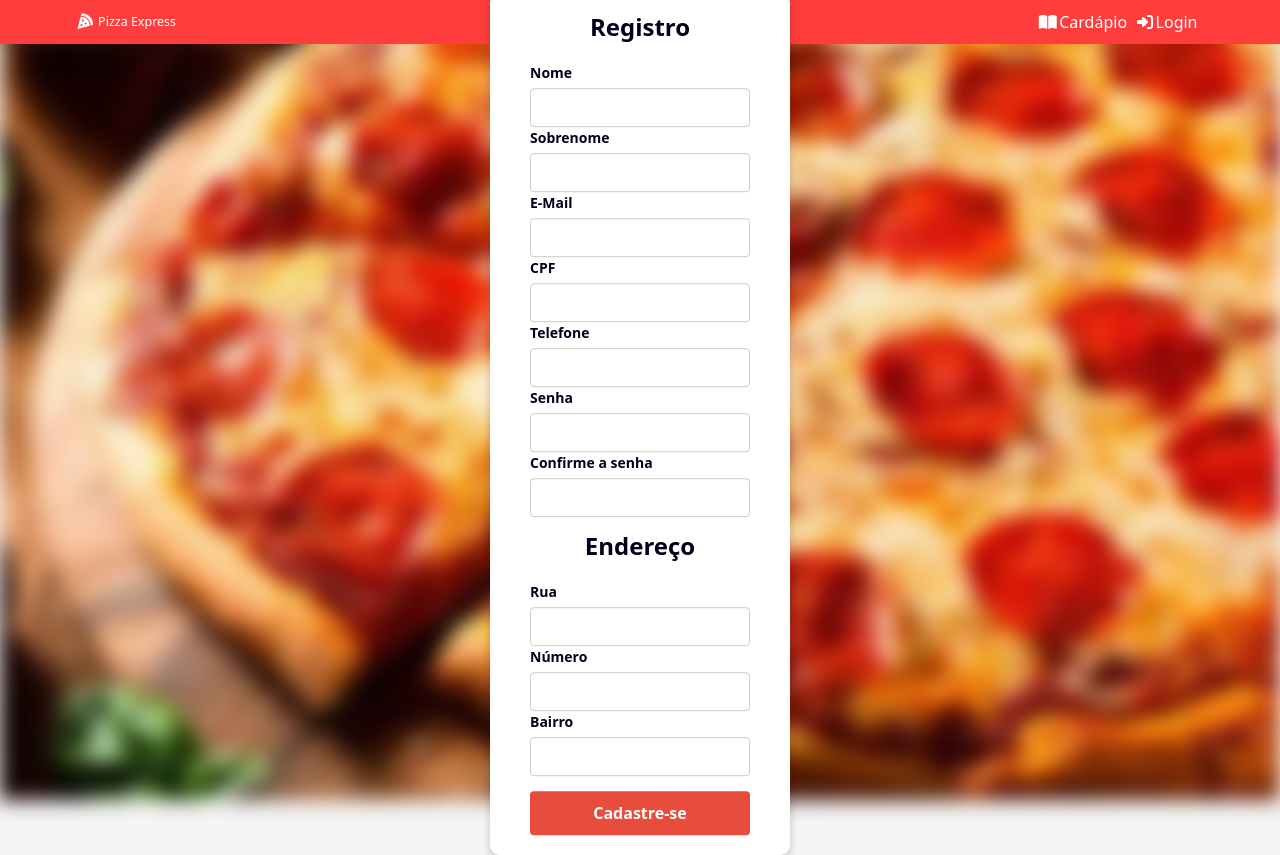
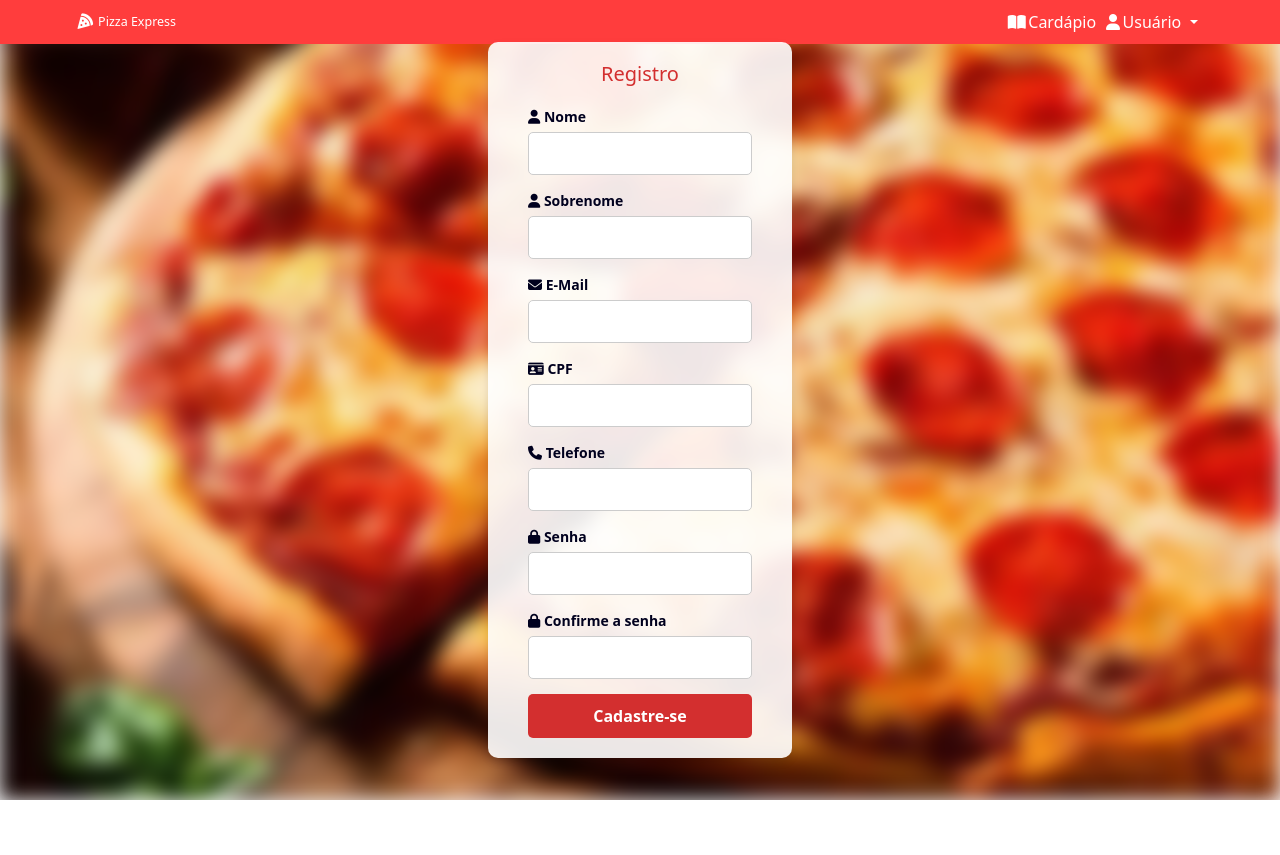
Before and after one commit to rodrigues-renato/pizzaria, a Django app: page /cliente/registrar/ in a window 1280 px wide. After the commit the page ends 800 px from the top, so only its background shows below. Run offline with Django 5.2, Linux system fonts and the light colour scheme; some libraries are stand-ins or nearby versions.

Commit message:
Melhorando estética dos formulários e adição da picklist usuário

```diff
--- a/clientes/templates/clientes/registrar.html
+++ b/clientes/templates/clientes/registrar.html
@@ -4,8 +4,6 @@
 {% block title %}
 Registro
 {% endblock title %}
-
-
 
 {% block bg %}
 <div class="background"></div>
@@ -23,48 +21,58 @@ Registro
 {% endblock bg %}
 
 {% block content %}
-    <div class="form-container">
-        <h2><b>Registro</b></h2>
-            <form method="POST">
+    <div class="login-container">
+        <form method="POST" class="login-form">
             {% csrf_token %}
+            <h2>Registro</h2>
+            <div class="form-group">
                 {{ user_form.non_field_errors }}
                 {{ address_form.non_field_errors }}
-                <div class="form-group">
-                    <label for="{{ user_form.first_name.id_for_label }}">Nome</label>
+
+                <label for="{{ user_form.first_name.id_for_label }}">
+                    <i class="fas fa-user"></i> Nome
+                </label>
                 {{ user_form.first_name }}
                 {{ user_form.first_name.errors }}
 
-                    <label for="{{ user_form.last_name.id_for_label }}">Sobrenome</label>
+                <label for="{{ user_form.last_name.id_for_label }}">
+                    <i class="fas fa-user"></i> Sobrenome
+                </label>
                 {{ user_form.last_name }}
                 {{ user_form.last_name.errors }}
 
-                    <label for="{{ user_form.email.id_for_label }}">E-Mail</label>
+                <label for="{{ user_form.email.id_for_label }}">
+                    <i class="fas fa-envelope"></i> E-Mail
+                </label>
                 {{ user_form.email }}
                 {{ user_form.email.errors }}
 
-                    <label for="{{ user_form.cpf.id_for_label }}">CPF</label>
+                <label for="{{ user_form.cpf.id_for_label }}">
+                    <i class="fas fa-id-card"></i> CPF
+                </label>
                 {{ user_form.cpf }}
                 {{ user_form.cpf.errors }}
 
-                    <label for="{{ user_form.telefone.id_for_label }}">Telefone</label>
+                <label for="{{ user_form.telefone.id_for_label }}">
+                    <i class="fas fa-phone"></i> Telefone
+                </label>
                 {{ user_form.telefone }}
                 {{ user_form.telefone.errors }}
 
+                <label for="{{ user_form.password1.id_for_label }}">
+                    <i class="fas fa-lock"></i> Senha
+                </label>
+                {{ user_form.password1 }}
+                {{ user_form.password1.errors }}
 
-                    <label for="{{ user_form.password1.id_for_label }}">Senha</label>
-                    {{ user_form.password1 }}
-                    {{  user_form.password1.errors }}
-
-                    <label for="{{ user_form.password2.id_for_label }}">Confirme a senha</label>
+                <label for="{{ user_form.password2.id_for_label }}">
+                    <i class="fas fa-lock"></i> Confirme a senha
+                </label>
                 {{ user_form.password2 }}
-                    {{  user_form.password2.errors }}
+                {{ user_form.password2.errors }}
             </div>
-
-                <h2><b>Endereço</b></h2>
-
-                {% include "endereco_form.html" %}
             <button type="submit" class="submit-btn">Cadastre-se</button>
-
         </form>
     </div>
+</div>
 {% endblock content %}
--- a/clientes/views.py
+++ b/clientes/views.py
@@ -22,7 +22,7 @@
             address = address_form.save(commit=False)
             address.user = user
             address.save()
-            messages.success(request, 'Usuário criado com sucesso')
+            # messages.success(request, 'Usuário criado com sucesso')
 
             # Quando uma conta é registrada, um carrinho é vinculado a ela
             custom_user = get_object_or_404(
@@ -46,7 +46,7 @@
         if form.is_valid():
             user = form.get_user()
             login(request, user)
-            messages.success(request, 'Logado com sucesso')
+            # messages.success(request, 'Logado com sucesso')
             return redirect('menu:index')
 
     return render(request, 'clientes/logar.html', {'form': form})
@@ -55,7 +55,7 @@
 @login_required(login_url='clientes:login_cliente')
 def deslogar_cliente(request):
     logout(request)
-    messages.success(request, 'Deslogado com sucesso')
+    # messages.success(request, 'Deslogado com sucesso')
     return redirect('clientes:login_cliente')
 
 
--- a/templates/partials/_header.html
+++ b/templates/partials/_header.html
@@ -12,14 +12,26 @@
           <a class="nav-link active" aria-current="page" href="#">
             <i class="fas fa-book-open me-1"></i>Cardápio
           </a>
-          <a class="nav-link active" href="{% url 'clientes:login_cliente' %}">
-            <i class="fas fa-sign-in-alt me-1"></i>Login
-          </a>
+          <div class="nav-item dropdown">
+            <a class="nav-link active dropdown-toggle" href="#" id="userDropdown" role="button" data-bs-toggle="dropdown" aria-expanded="false">
+              <i class="fas fa-user me-1"></i>Usuário
+            </a>
+            <ul class="dropdown-menu" aria-labelledby="userDropdown" style="font-size: 1em;">
+              {% if user.is_authenticated %}
+                <li><a class="dropdown-item" href="#"><i class="fas fa-user-edit me-1"></i> Alterar Dados</a></li>
+                <li><a class="dropdown-item" href="#"><i class="fas fa-history me-1"></i> Histórico de Pedidos</a></li>
+                <li><a class="dropdown-item" href="{% url 'clientes:logout_cliente' %}"><i class="fas fa-sign-out-alt me-1"></i> Sair</a></li>
+              {% else %}
+                <li><a class="dropdown-item" href="{% url 'clientes:registrar_cliente' %}"><i class="fas fa-user-plus me-1"></i> Criar Conta</a></li>
+                <li><a class="dropdown-item" href="{% url 'clientes:login_cliente' %}"><i class="fas fa-sign-in-alt me-1"></i> Login</a></li>
+              {% endif %}
+            </ul>
+          </div>
           {% if user.is_authenticated %}
             <button class="nav-link active" data-bs-toggle="offcanvas" data-bs-target="#carrinhoOffcanvas" aria-controls="carrinhoOffcanvas">
               <i class="fas fa-shopping-cart me-1"></i>Carrinho
               <span id="qtd-item-carrinho" class="badge bg-light text-dark rounded-pill ms-1">{{ qtd_item_carrinho }}</span>
-          </button>
+            </button>
           {% endif %}
         </div>
       </div>
--- a/templates/static/clientes/css/style.css
+++ b/templates/static/clientes/css/style.css
@@ -316,7 +316,6 @@ header {
   }
 
   .pagination .step-links a {
-    /* color: var(--link-dark-color); */
     color: #c0392b;
     transition: color var(--transition-fast) ease-in-out;
     text-decoration: none;
```
Also changed, not shown: clientes/templates/clientes/logar.html (+6 -2 lines). Lines whose indentation alone changed are shown as unchanged.
